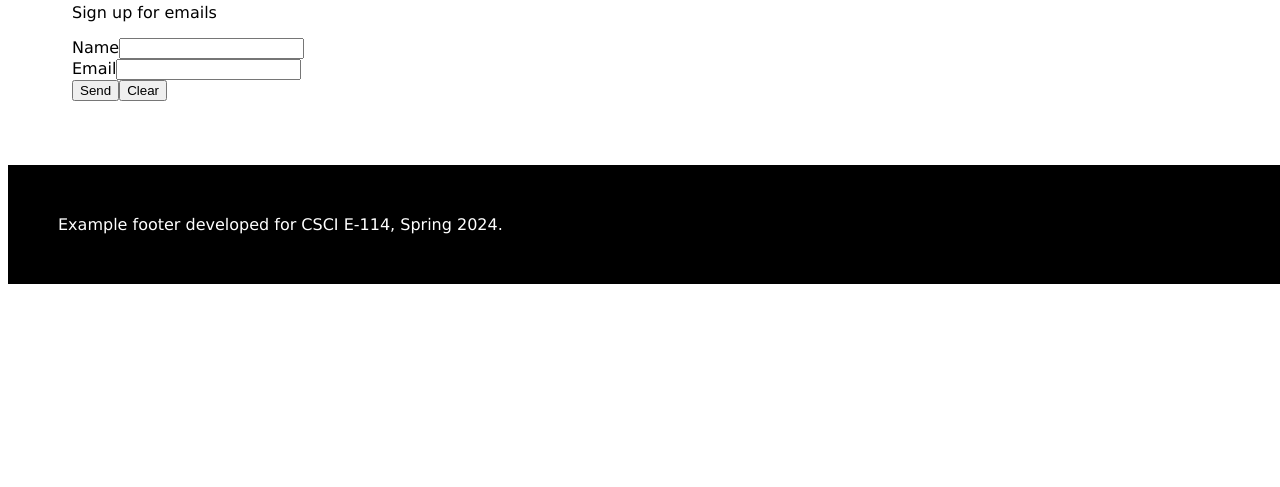
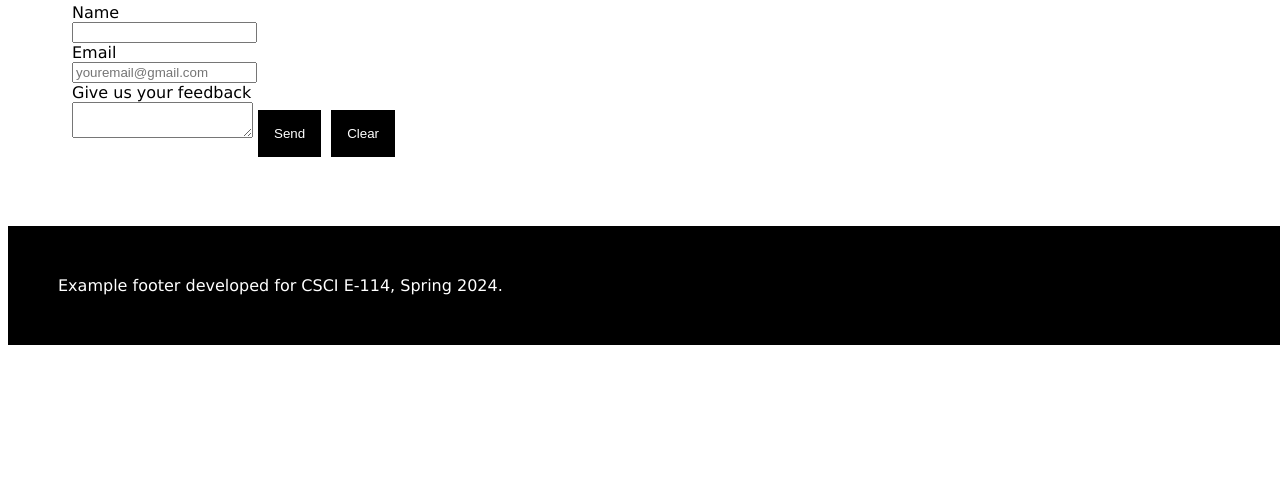
Before and after one commit to cscie114/csci-e-114-final-project-jsanta-cruz, a Gatsby site: page /contact in a window 1280 px wide. Shown: the part 313-800 px from the top of the page. Built offline with nearby package versions, Linux system fonts and the light colour scheme; Gatsby itself is replaced by a stand-in of ours.

Commit message:
form stylings for formatting added

```diff
--- a/src/components/slideshow.js
+++ b/src/components/slideshow.js
@@ -35,7 +35,7 @@ const settings = {
       {
         breakpoint: 480,
         settings: {
-          slidesToShow: 2,
+          slidesToShow: 1,
           slidesToScroll: 1,
           dots: false
         }
--- a/src/pages/contact.js
+++ b/src/pages/contact.js
@@ -1,38 +1,79 @@
-import * as React from "react"
-import Layout from "../components/Layout"
-import Footer from "../components/footer"
+import * as React from "react";
+import Layout from "../components/Layout";
+import Footer from "../components/footer";
 
 const ContactUs = () => {
+  const styles = {
+    btnStyle: {
+      margin: "5px 5px",
+      alignContent: "center",
+      alignItems: "center",
+      padding: "1rem",
+      color: "#fff",
+      border: "none",
+      backgroundColor: "#000",
+    },
+    gap: {
+      marginRight: "10px",
+      marginLeft: "20px"
+    },
+    signUp: {
+        display: "flex",
+        flexDirection: "row",
+        flexWrap: "wrap",
+        width: "400px",
+        padding: "0px !important"
+    }
+
+
+  };
   return (
     <>
       <Layout pageTitle="Contact Us">
         <div>
-            <h3>Contact Us</h3>
-            <p>Sign up for emails</p>
-            <form method="post"
+          <h3>Sign up for emails</h3>
+          <p></p>
+          <form
+            method="post"
             name="Data Collection Form"
             data-netlify="true"
-                    action="/confirm">
-                <input type="hidden" name="form-name" value="Data Collection Form"/>
-                <label>
-                  Name
+            action="/confirm"
+          >
+            <input
+              type="hidden"
+              name="form-name"
+              value="Data Collection Form"
+            />
+            <div >
+              <label >Name</label>
+            </div>
             <input type="text" name="name" id="name" />
-                </label><br/>
-                <label>
-                  Email
-                  <input type="email" name="email" id="email" />
-                </label><br/>
-                <button type="submit">Send</button>
-                <input type="reset" value="Clear" />
+            <br />
+            <div>
+              <label >Email</label>
+            </div>
+            <input
+              type="email"
+              placeholder="youremail@gmail.com"
+              name="email"
+              id="email"
+            />
+            <br />
+            <label >Give us your feedback</label>
+            <br />
+            <textarea name="text" id="text"></textarea>
+                        <button style={styles.btnStyle} type="submit">
+              Send
+            </button>
+            <input style={styles.btnStyle} type="reset" value="Clear" />
           </form>
         </div>
       </Layout>
-        <Footer/>
+      <Footer />
     </>
-    )
+  );
+};
 
-}
+export default ContactUs;
 
-export default ContactUs
-
-export const Head = () => <title>Contact Us</title>
+export const Head = () => <title>Contact Us</title>;
--- a/src/pages/index.js
+++ b/src/pages/index.js
@@ -64,11 +64,10 @@ const IndexPage = (props) => {
                 </article>
                 <aside>
                   <b>
-                    {" "}
                     <p>{item[1].title}</p>
                   </b>
+                  <p>{item[1].begindate}</p>
                   <p style={styles.exhibitDesc}>{item[1].description}</p>
-                  <p>{item[1].begindate}</p>
                 </aside>
               </>
             );
```
Also changed, not shown: README.md. Lines whose indentation alone changed are shown as unchanged.
